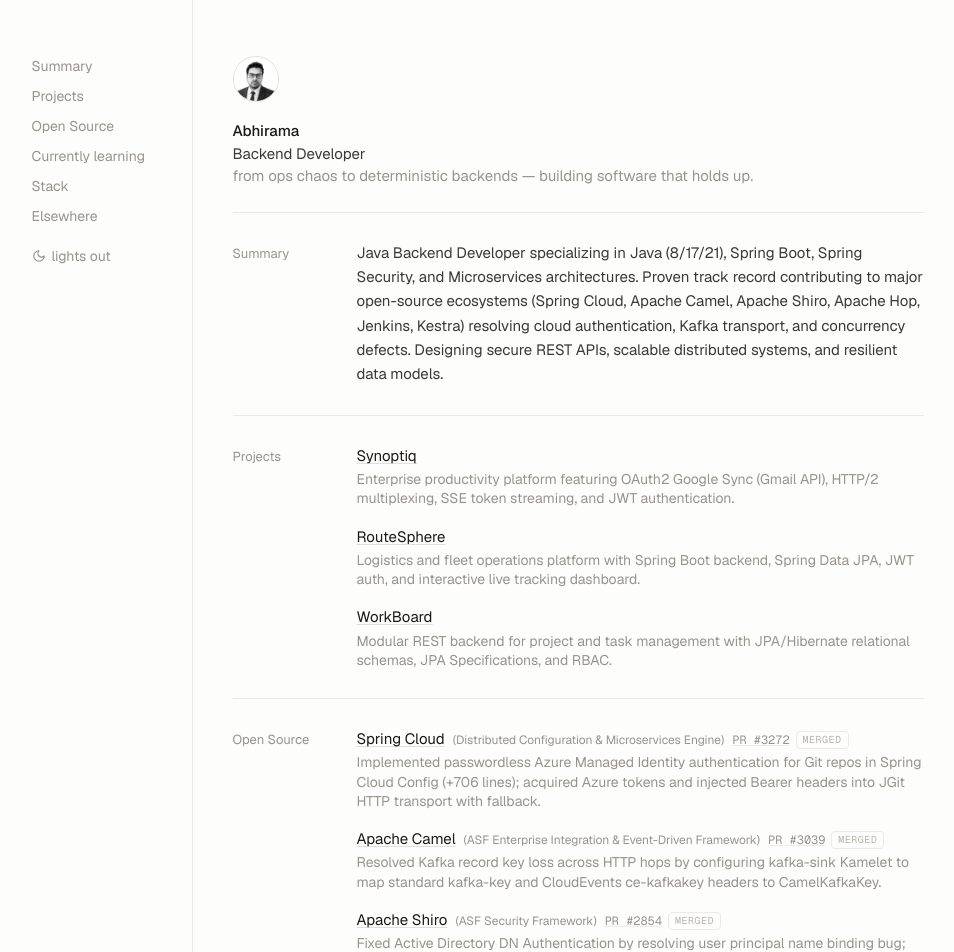
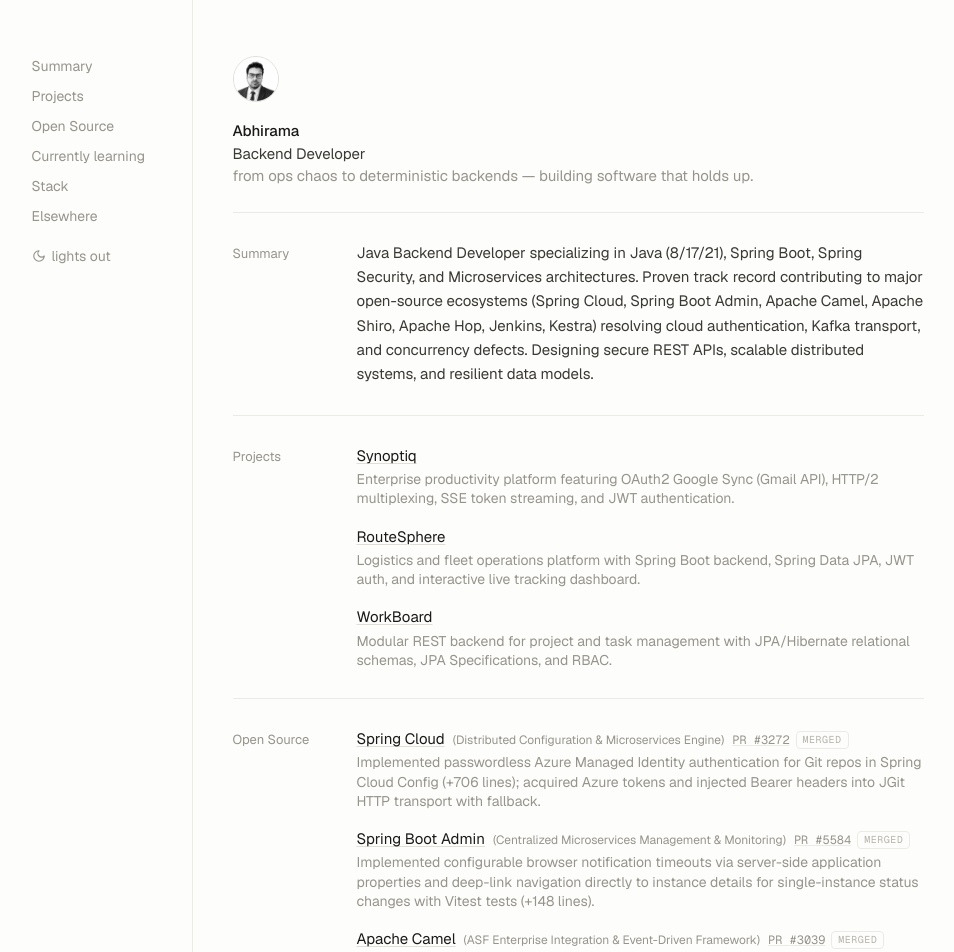
Before and after one commit to abhiramaab/portfolio, a React (Vite) app: page / in a window 1280 px wide. Shown: the top 952 px of the page, without its empty margins (155-1109 px from the left). Built offline with nearby package versions, Linux system fonts and the light colour scheme.

Commit message:
feat: add Spring Boot Admin PR #5584 (merged) & update resume PDF

```diff
--- a/src/data.js
+++ b/src/data.js
@@ -11,7 +11,7 @@
   link: {
     href: 'https://usesynoptiq.com',
   },
-  rest: '  Java Backend Developer specializing in Java (8/17/21), Spring Boot, Spring Security, and Microservices architectures. Proven track record contributing to major open-source ecosystems (Spring Cloud, Apache Camel, Apache Shiro, Apache Hop, Jenkins, Kestra) resolving cloud authentication, Kafka transport, and concurrency defects. Designing secure REST APIs, scalable distributed systems, and resilient data models.',
+  rest: '  Java Backend Developer specializing in Java (8/17/21), Spring Boot, Spring Security, and Microservices architectures. Proven track record contributing to major open-source ecosystems (Spring Cloud, Spring Boot Admin, Apache Camel, Apache Shiro, Apache Hop, Jenkins, Kestra) resolving cloud authentication, Kafka transport, and concurrency defects. Designing secure REST APIs, scalable distributed systems, and resilient data models.',
 }
 
 export const projects = [
@@ -43,6 +43,14 @@
     badge: 'Merged',
     repoDesc: 'Distributed Configuration & Microservices Engine',
     desc: 'Implemented passwordless Azure Managed Identity authentication for Git repos in Spring Cloud Config (+706 lines); acquired Azure tokens and injected Bearer headers into JGit HTTP transport with fallback.',
+  },
+  {
+    name: 'Spring Boot Admin',
+    href: 'https://github.com/codecentric/spring-boot-admin/pull/5584',
+    pr: '#5584',
+    badge: 'Merged',
+    repoDesc: 'Centralized Microservices Management & Monitoring',
+    desc: 'Implemented configurable browser notification timeouts via server-side application properties and deep-link navigation directly to instance details for single-instance status changes with Vitest tests (+148 lines).',
   },
   {
     name: 'Apache Camel',
```
Also changed, not shown: 5 other files (tests, documents, lock files or other folders).
